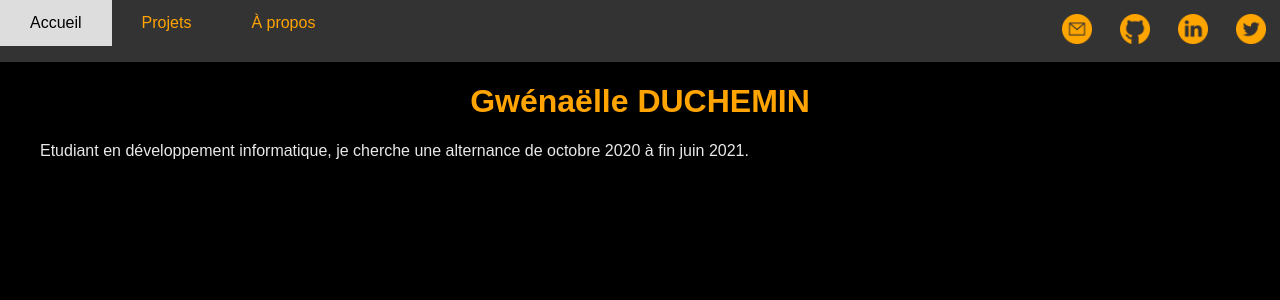
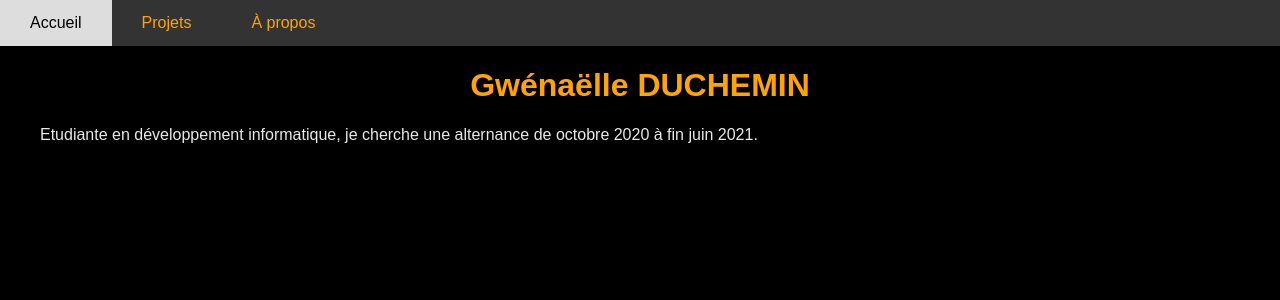
Before and after one commit to prisca258/Portfolio, a PHP site: page /accueil.html in a window 1280 px wide. Shown: the top 300 px of the page. Run offline with PHP 8.4, Linux system fonts and the light colour scheme.

Commit message:
test icone liens sur accueil et navbar.css

```diff
--- a/accueil.html
+++ b/accueil.html
@@ -26,25 +26,12 @@ body {
         <a href="Apropos.html">À propos</a>
       </nav>
       <nav>
-        <i>
-          <img class="twitter" src="contact/twitter_concact.png" rel="stylesheet">
-        </i>
-        <i>
-          <img class="linkedin" src="contact/linkedin_concact.png" alt="Linkedin">
-        </i>
-        <i>
-          <img class="github" src="contact/github_concact.png" alt="Github">
-        </i>
-        <i>
-          <img class="mail" src="contact/email_concact.png" alt="Mail">
-        </i>
-
       </nav>
     </div>
   </div>
   <div class="presentation">
     <h1 align="center">Gwénaëlle DUCHEMIN</h1>
-    <blockquote> Etudiant en développement informatique, je cherche une
+    <blockquote> Etudiante en développement informatique, je cherche une
       alternance de octobre 2020 à fin juin 2021.</blockquote>
   </div>
 </body>
--- a/navbar.css
+++ b/navbar.css
@@ -25,28 +25,56 @@
 
 /* Insertion icone */
 
+
+
+
+
+
+
 .navbar i {
   float:right;
-  padding-right:14px;
-  padding:14px;
+  display:block;
+  color:#FFA400;
+  text-align:center;
+  text-decoration:none;
+  padding:30px 30px;
+  justify-content:center;
+  align-items:center;
 }
-.twitter {
-  display:inline;
+.navbar i.center {
+  float:center;
+}
+.navbar i.hover {
+  background-color:#ddd;
+  color:black;
+}
+li {
+  height:30px;
   width:30px;
-  height:30px;
+  line-height:30px;
+  margin:14px
 }
-.linkedin {
+li i{
+  transition:all 0.3s linear;
+}
+li:hover i{
+  transform:sale(1.4);
+}
+.fa-twitter {
+  color:#FAA400;
+}
+.fa-linkedin {
   display:inline;
   width:30px;
   height:30px;
 
 }
-.github {
+.fa-github {
   display:inline;
   width:30px;
   height:30px;
 }
-.mail {
+.fa-mail {
   display:inline;
   width:30px;
   height:30px;
```
